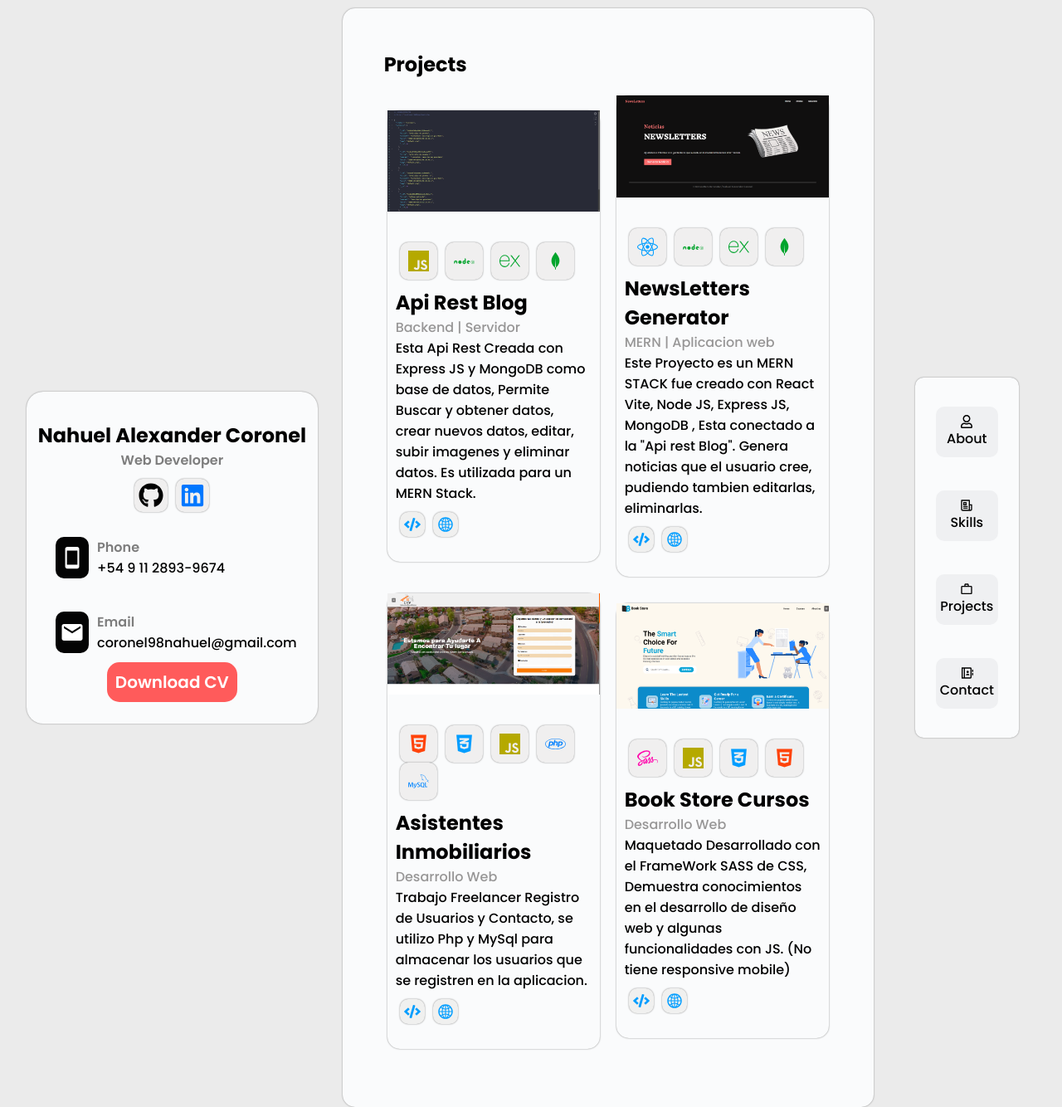
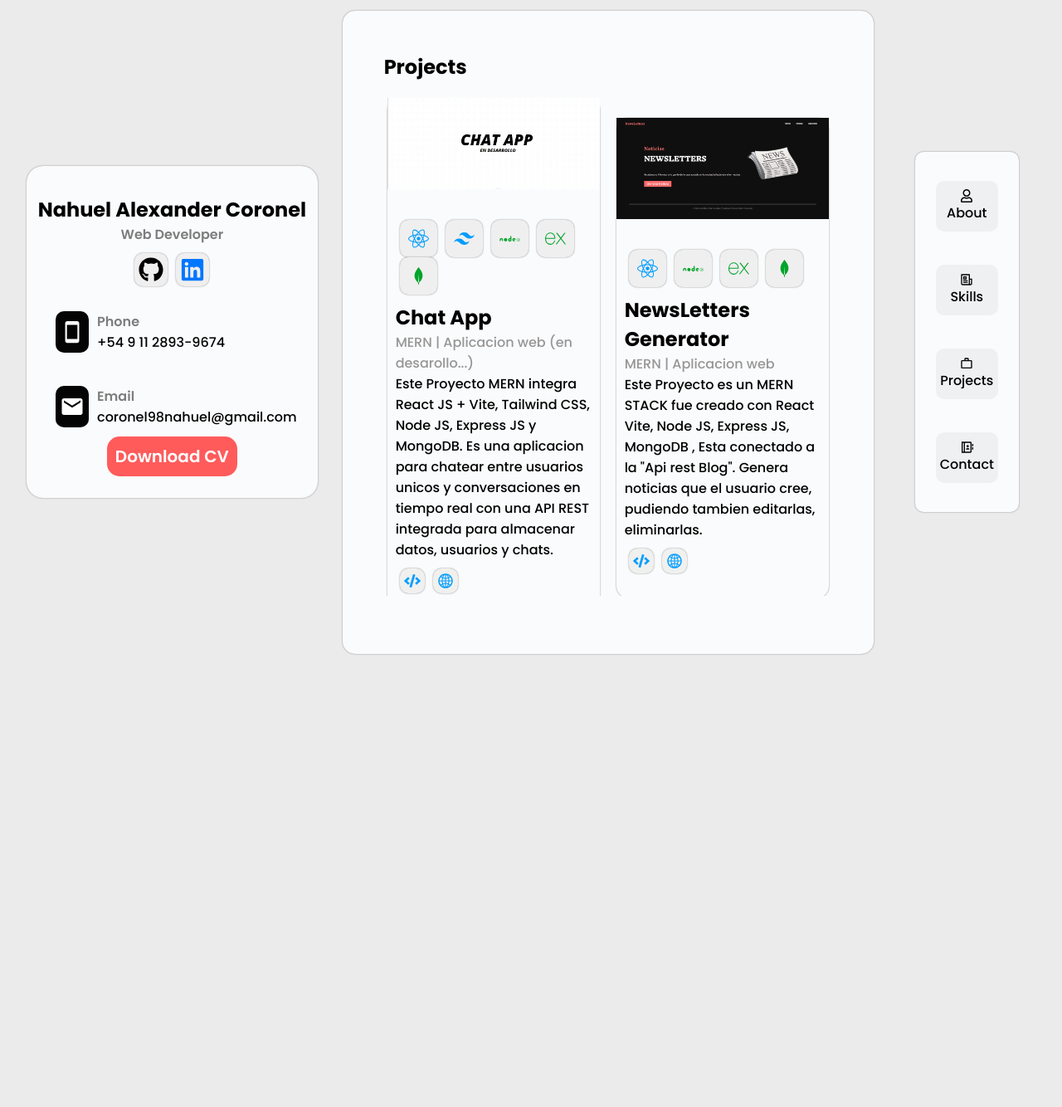
Before and after one commit to Nahuxc/PortfolioNC, a React (Vite) app: page /Projects in a window 1280 px wide. Shown: the whole page at 83% size. After the commit the page ends 800 px from the top, so only its background shows below. Built offline with nearby package versions, Linux system fonts and the light colour scheme.

Commit message:
update: projects

```diff
--- a/src/Components/Projects/ContentProject/ContentProject.css
+++ b/src/Components/Projects/ContentProject/ContentProject.css
@@ -7,6 +7,8 @@
     justify-content: center;
     gap: 20px;
     margin: 20px 0px;
+    overflow-y: scroll;
+    height: 600px;
 }
 
 
--- a/src/Components/Projects/ContentProject/ContentProject.jsx
+++ b/src/Components/Projects/ContentProject/ContentProject.jsx
@@ -8,9 +8,11 @@ import imgA from "../../../../img/dvasistentesinmobiliarios.jpg"
 import imgB from "../../../../img/bookstorecourseshome.jpg"
 import imgC from "../../../../img/api-articles.png"
 import imgD from "../../../../img/NewsLettersGenerator.png"
+import imgE from "../../../../img/chatapp.png"
 
 /* icons */
 import { FaCss3Alt } from "react-icons/fa";
+import { SiTailwindcss } from "react-icons/si";
 import { SiJavascript} from "react-icons/si";
 import { FaHtml5 } from "react-icons/fa";
 import { FaReact } from "react-icons/fa";
@@ -34,23 +36,24 @@ const ContentProject = () => {
       <div className='box-card'>
         <div className='box-card-content'>
           <div className='box-img'>
-            <img src={imgC} alt="bookstorecourseshome" />
+            <img src={imgE} alt="bookstorecourseshome" />
           </div>
           <div className='box-card-content_texts'>
             <div className='box-card-content_texts-icons'>
-              <li className='card-icon'> <SiJavascript color='#b5a900' /> </li>
+              <li className='card-icon'> <FaReact color='#009dff' /> </li>
+              <li className='card-icon'> <SiTailwindcss color='#009dff' /> </li>
               <li className='card-icon'> <DiNodejs color='#00a42c' /> </li>
               <li className='card-icon'> <SiExpress color='#00a42c' /> </li>
               <li className='card-icon'> <BiLogoMongodb color='#00a42c' /> </li>
             </div>
             <div>
-              <h2>Api Rest Blog</h2>
-              <span className='text-span-card'>Backend | Servidor</span>
-              <p>Esta Api Rest Creada con Express JS y MongoDB como base de datos, Permite Buscar y obtener datos, crear nuevos datos, editar, subir imagenes y eliminar datos. Es utilizada para un MERN Stack. </p>
+              <h2>Chat App</h2>
+              <span className='text-span-card'> MERN | Aplicacion web (en desarollo...) </span>
+              <p>Este Proyecto MERN integra React JS + Vite, Tailwind CSS, Node JS, Express JS y MongoDB. Es una aplicacion para chatear entre usuarios unicos y conversaciones en tiempo real con una API REST integrada para almacenar datos, usuarios y chats.</p>
             </div>
             <div className='box-card-content_texts-links'>
-              <a href="https://github.com/Nahuxc/Api-rest-blog" target='_blank' className='card-iconlink'><FaCode color='#009dff' /></a>
-              <a href="https://api-rest-blog-wc32.onrender.com/api/articles" target='_blank' className='card-iconlink'><AiOutlineGlobal color='#009dff' /></a>
+              <a href="https://github.com/Nahuxc/Chat-app" target='_blank' className='card-iconlink'><FaCode color='#009dff' /></a>
+              <a href="#" target='_blank' className='card-iconlink'><AiOutlineGlobal color='#009dff' /></a>
             </div>
           </div>
         </div>
@@ -76,6 +79,31 @@ const ContentProject = () => {
             <div className='box-card-content_texts-links'>
               <a href="https://github.com/Nahuxc/NewsLetters-MERN" target='_blank' className='card-iconlink'><FaCode color='#009dff' /></a>
               <a href="https://newslettersgenerator.netlify.app/" target='_blank' className='card-iconlink'><AiOutlineGlobal color='#009dff' /></a>
+            </div>
+          </div>
+        </div>
+      </div>
+      {/* card */}
+      <div className='box-card'>
+        <div className='box-card-content'>
+          <div className='box-img'>
+            <img src={imgC} alt="bookstorecourseshome" />
+          </div>
+          <div className='box-card-content_texts'>
+            <div className='box-card-content_texts-icons'>
+              <li className='card-icon'> <SiJavascript color='#b5a900' /> </li>
+              <li className='card-icon'> <DiNodejs color='#00a42c' /> </li>
+              <li className='card-icon'> <SiExpress color='#00a42c' /> </li>
+              <li className='card-icon'> <BiLogoMongodb color='#00a42c' /> </li>
+            </div>
+            <div>
+              <h2>Api Rest Blog</h2>
+              <span className='text-span-card'>Backend | Servidor</span>
+              <p>Esta Api Rest Creada con Express JS y MongoDB como base de datos, Permite Buscar y obtener datos, crear nuevos datos, editar, subir imagenes y eliminar datos. Es utilizada para un MERN Stack. </p>
+            </div>
+            <div className='box-card-content_texts-links'>
+              <a href="https://github.com/Nahuxc/Api-rest-blog" target='_blank' className='card-iconlink'><FaCode color='#009dff' /></a>
+              <a href="https://api-rest-blog-wc32.onrender.com/api/articles" target='_blank' className='card-iconlink'><AiOutlineGlobal color='#009dff' /></a>
             </div>
           </div>
         </div>
--- a/src/index.css
+++ b/src/index.css
@@ -21,7 +21,20 @@ body{
 }
 
 
+/* scrollbar */
 
+::-webkit-scrollbar {
+    width: 8px;
+  }
+
+  ::-webkit-scrollbar-track {
+    background-color: rgb(233, 231, 227);
+  }
+
+  ::-webkit-scrollbar-thumb{
+    background-color: #ff7e7e;
+    padding: 10px;
+  }
 
 .App{
     display: flex;
```
Also changed, not shown: img/chatapp.png (added).
